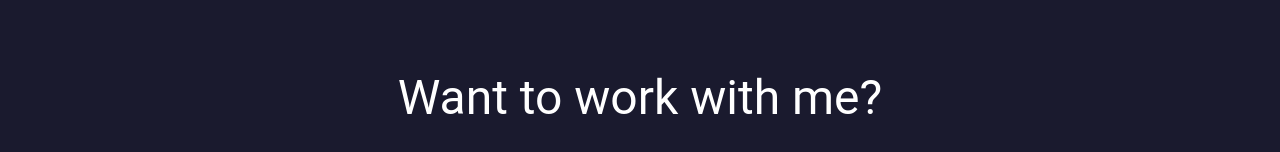
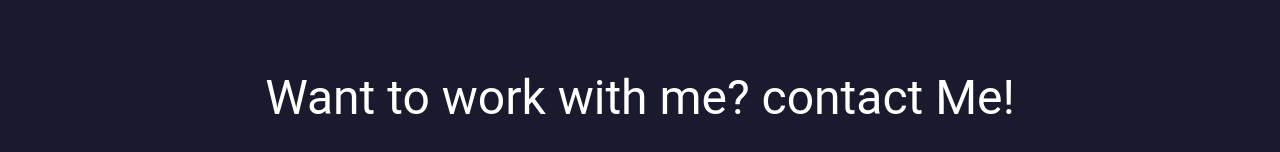
Before and after one commit to uzair11C/portfolio-dev, a React (Create React App) app: page / in a window 1280 px wide. Shown: the part 1827-1979 px from the top of the page. Built offline with nearby package versions, Linux system fonts and the light colour scheme.

Commit message:
Update workWithMe.js

```diff
--- a/src/components/workWithMe.js
+++ b/src/components/workWithMe.js
@@ -6,7 +6,7 @@ const WorkWithMe = () => {
 		<Container maxWidth="xl" sx={{ p: "30px", mt: "10px", mb: "10px" }}>
 			<Stack direction="column" justifyContent="center" alignItems="center">
 				<Typography component="h3" variant="h3">
-					Want to work with me?
+					Want to work with me? contact Me!
 				</Typography>
 			</Stack>
 		</Container>
```
